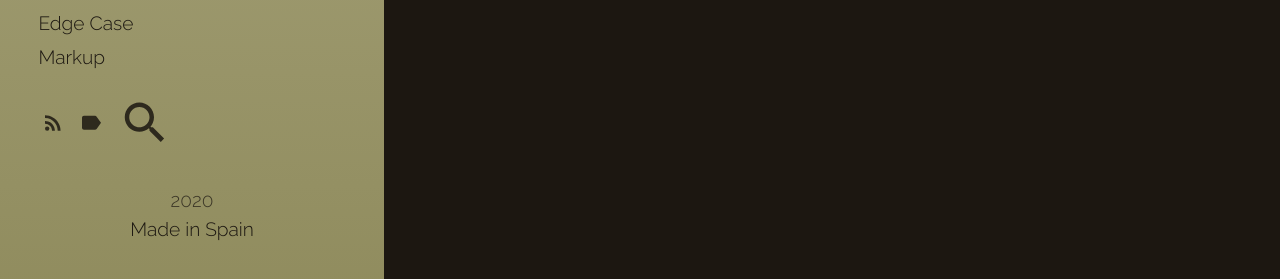
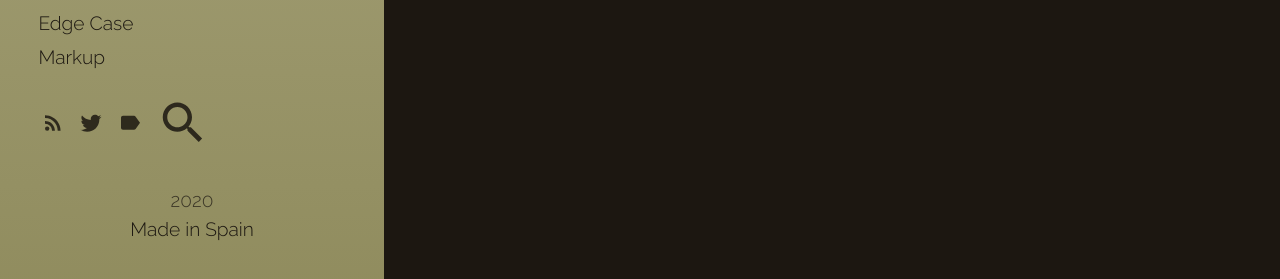
Before and after one commit to bronxi47/bowa, a Jekyll site: the page built from index.html, in a window 1280 px wide. Shown: the part 618-897 px from the top of the page. Built offline with Jekyll 4.4.1, drawn with Linux system fonts in a browser that asks for light colours; some web fonts are replaced; the list of posts is cut into pages by our own code.

Commit message:
Update sidebar-icon-links.html

```diff
--- a/_includes/sidebar-icon-links.html
+++ b/_includes/sidebar-icon-links.html
@@ -16,6 +16,12 @@
      class="icon" title="Subscribe" aria-label="Subscribe"
      href="{{ site.feed.path | default: 'feed.xml' | relative_url }}">
     {% include svg/feed.svg %}
+  </a>
+
+    <a id="twitter-link"
+     class="icon" title="Twitter" aria-label="Twitter"
+     href="{{ site.twitter.url | relative_url }}">
+    {% include svg/twitter.svg %}
   </a>
 
   {% comment %}
```
